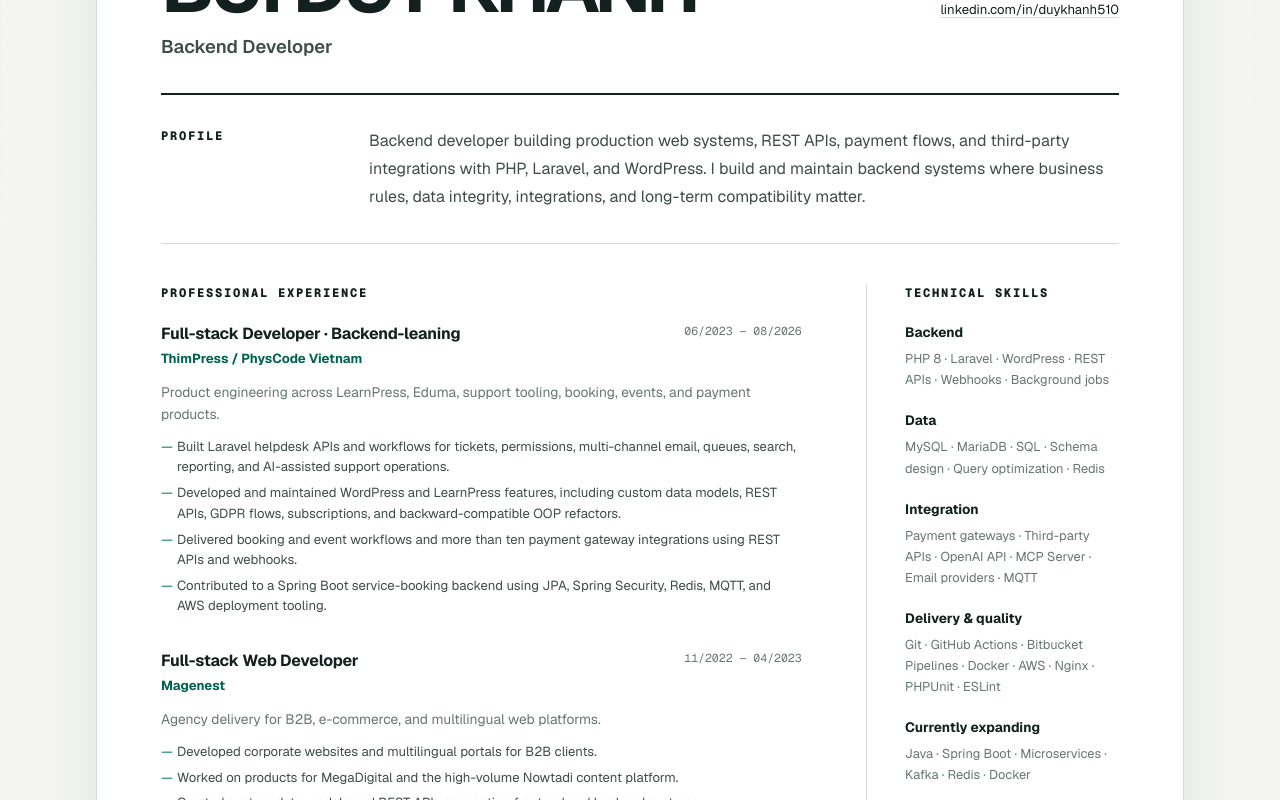
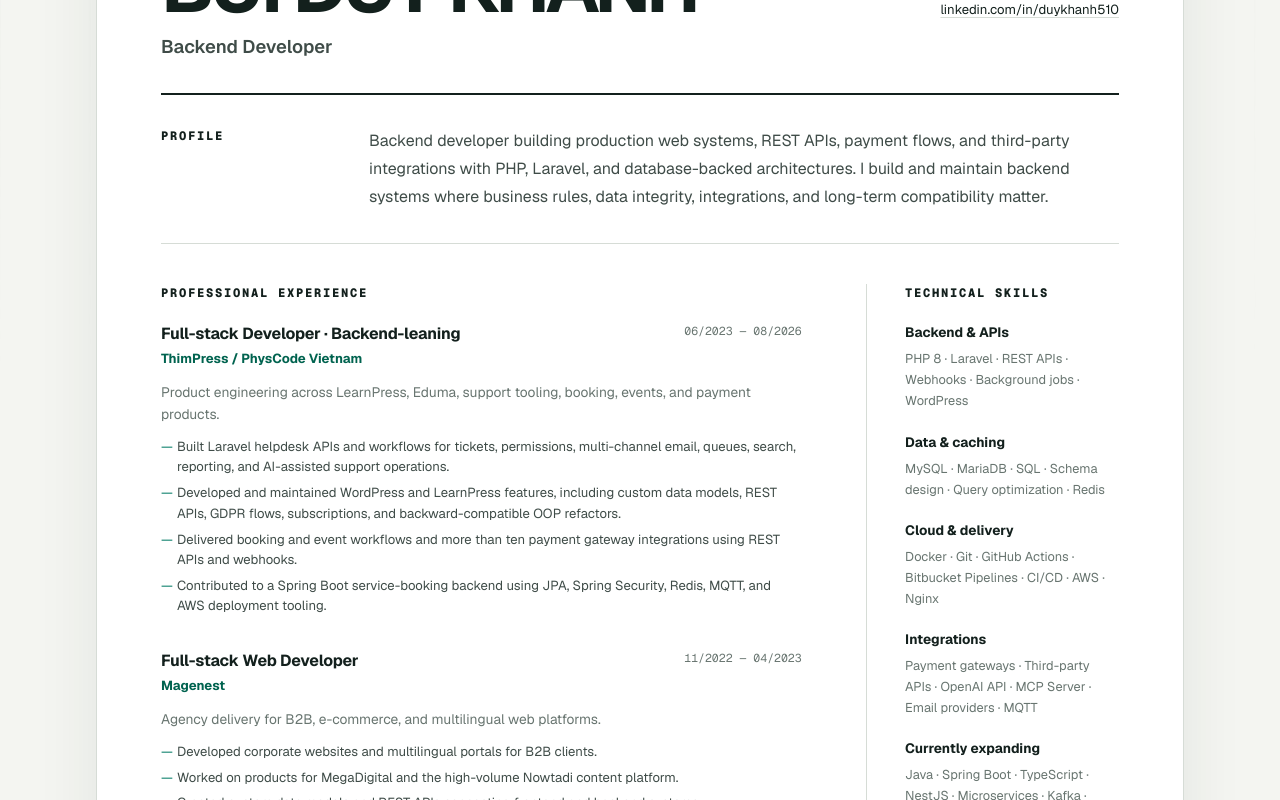
Before and after one commit to khanh510/bui-duy-khanh-portfolio, a Next.js app: page /resume in a window 1280 px wide. Shown: the part 240-1040 px from the top of the page. Built offline with nearby package versions, Linux system fonts and the light colour scheme; no server answers.

Commit message:
Reorder skills for current backend trends

```diff
--- a/src/components/sections/hero.tsx
+++ b/src/components/sections/hero.tsx
@@ -1,8 +1,8 @@
 import { Container } from "@/components/ui/container";
 import { profile } from "@/data/profile";
 
-const primaryStack = ["PHP", "Laravel", "WordPress", "REST API"];
-const expandingStack = ["Java", "Spring Boot", "Microservices"];
+const primaryStack = ["PHP", "Laravel", "REST API", "MySQL", "Redis", "Docker", "WordPress"];
+const expandingStack = ["Java", "Spring Boot", "Kafka", "Microservices"];
 
 export function Hero() {
   return (
--- a/src/data/profile.ts
+++ b/src/data/profile.ts
@@ -7,7 +7,7 @@ export const profile = {
   location: "Hanoi, Vietnam",
   email: "khanh510.dk@gmail.com",
   summary:
-    "Backend developer building production web systems, REST APIs, payment flows, and third-party integrations with PHP, Laravel, and WordPress.",
+    "Backend developer building production web systems, REST APIs, payment flows, and third-party integrations with PHP, Laravel, and database-backed architectures.",
   intro:
     "I build and maintain backend systems where business rules, data integrity, integrations, and long-term compatibility matter.",
   about: [
--- a/src/data/skills.ts
+++ b/src/data/skills.ts
@@ -1,9 +1,9 @@
 import type { SkillGroup } from "@/types/portfolio";
 
 export const skillGroups: SkillGroup[] = [
-  { title: "Backend", description: "Primary production stack", skills: ["PHP 8", "Laravel", "WordPress", "REST APIs", "Webhooks", "Background jobs"] },
-  { title: "Data", description: "Schema and runtime concerns", skills: ["MySQL", "MariaDB", "SQL", "Schema design", "Query optimization", "Redis"] },
-  { title: "Integration", description: "External systems and payments", skills: ["Payment gateways", "Third-party APIs", "OpenAI API", "MCP Server", "Email providers", "MQTT"] },
-  { title: "Delivery & quality", description: "Tools used to ship and maintain", skills: ["Git", "GitHub Actions", "Bitbucket Pipelines", "Docker", "AWS", "Nginx", "PHPUnit", "ESLint"] },
-  { title: "Currently expanding", description: "Active learning and deeper practice", skills: ["Java", "Spring Boot", "Microservices", "Kafka", "Redis", "Docker"], expanding: true },
+  { title: "Backend & APIs", description: "Primary production foundation", skills: ["PHP 8", "Laravel", "REST APIs", "Webhooks", "Background jobs", "WordPress"] },
+  { title: "Data & caching", description: "Data integrity and runtime performance", skills: ["MySQL", "MariaDB", "SQL", "Schema design", "Query optimization", "Redis"] },
+  { title: "Cloud & delivery", description: "Shipping and operating applications", skills: ["Docker", "Git", "GitHub Actions", "Bitbucket Pipelines", "CI/CD", "AWS", "Nginx"] },
+  { title: "Integrations", description: "External systems and transaction flows", skills: ["Payment gateways", "Third-party APIs", "OpenAI API", "MCP Server", "Email providers", "MQTT"] },
+  { title: "Currently expanding", description: "Current projects and deeper backend practice", skills: ["Java", "Spring Boot", "TypeScript", "NestJS", "Microservices", "Kafka", "TimescaleDB"], expanding: true },
 ];
```
